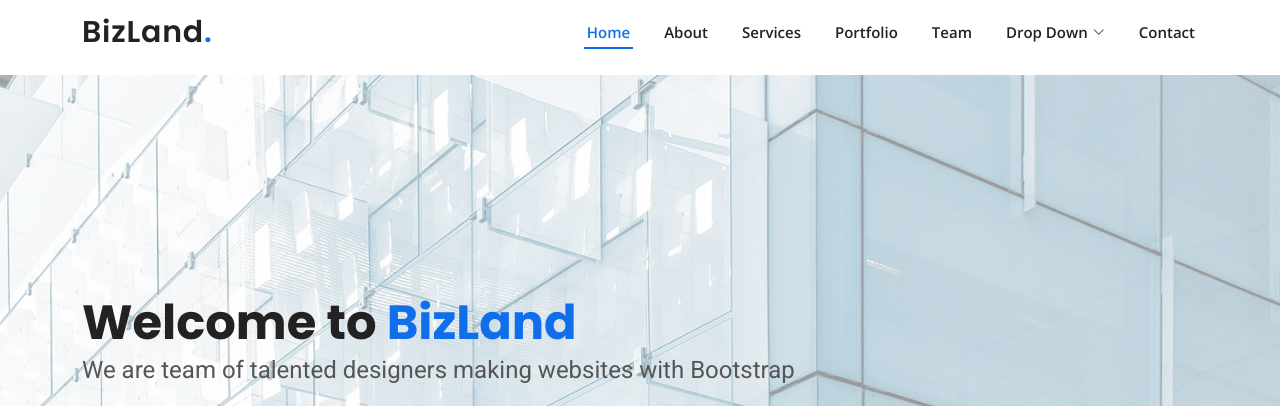
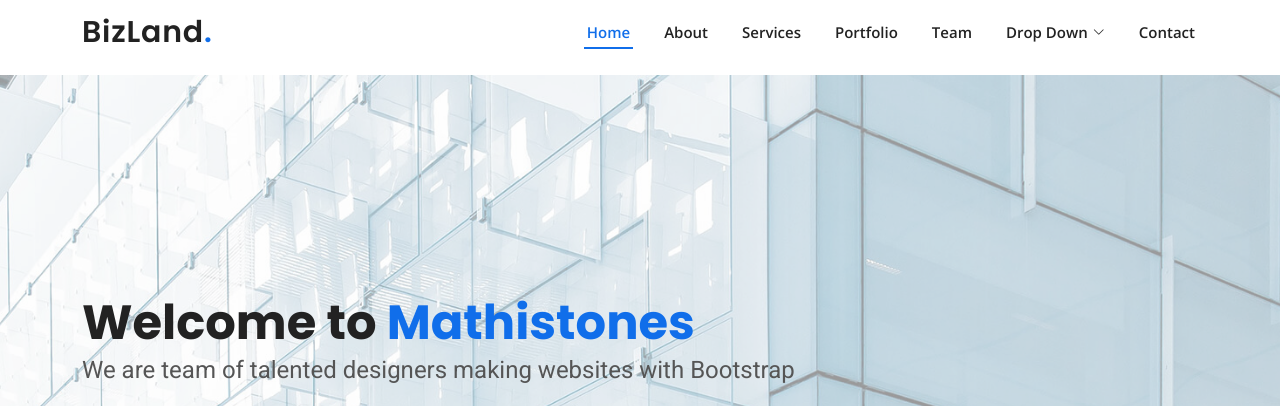
Before and after one commit to tfabricsweb/Mathi, a plain HTML site: page index.html in a window 1280 px wide. Shown: the part 51-457 px from the top of the page. Drawn offline with nearby package versions, Linux system fonts and the light colour scheme.

Commit message:
Heading chances

```diff
--- a/index.html
+++ b/index.html
@@ -97,7 +97,7 @@
   <!-- ======= Hero Section ======= -->
   <section id="hero" class="d-flex align-items-center">
     <div class="container" data-aos="zoom-out" data-aos-delay="100">
-      <h1>Welcome to <span>BizLand</span></h1>
+      <h1>Welcome to <span>Mathistones</span></h1>
       <h2>We are team of talented designers making websites with Bootstrap</h2>
       <div class="d-flex">
         <a href="#about" class="btn-get-started scrollto">Get Started</a>
```
